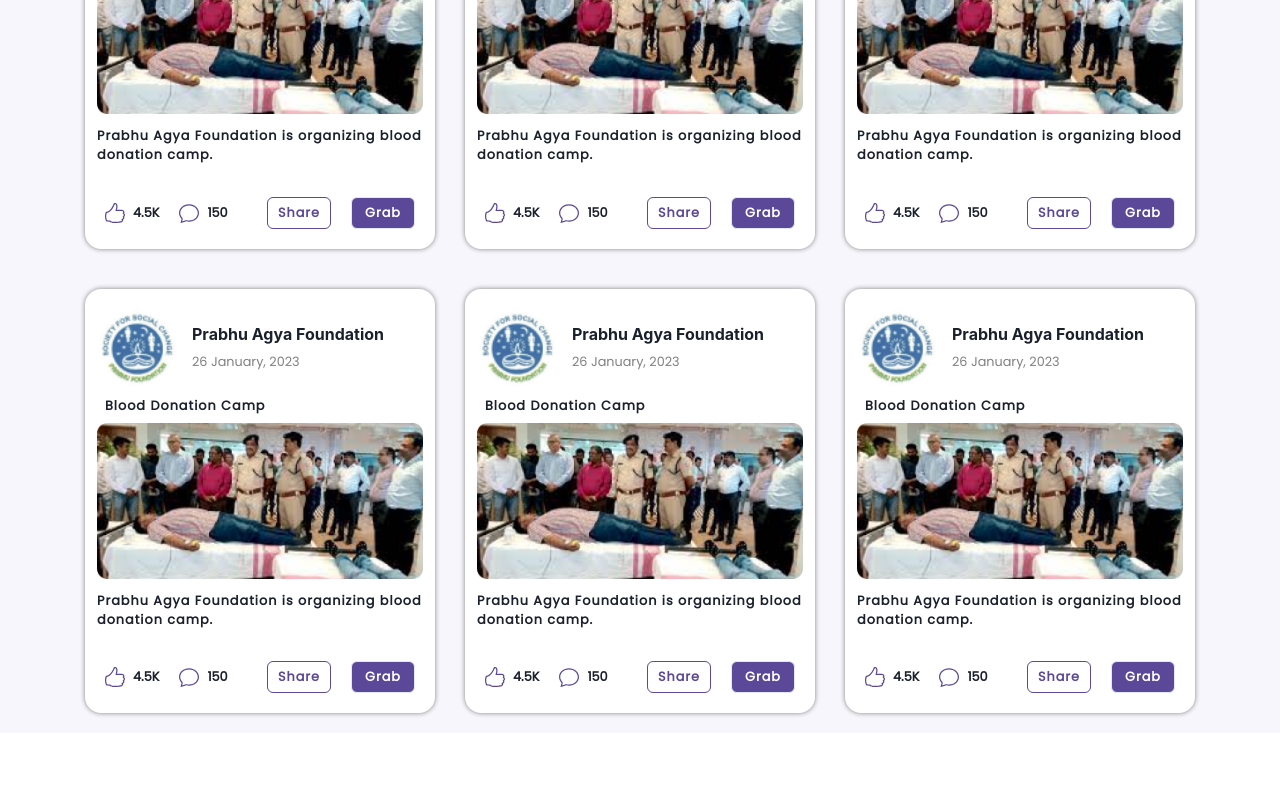
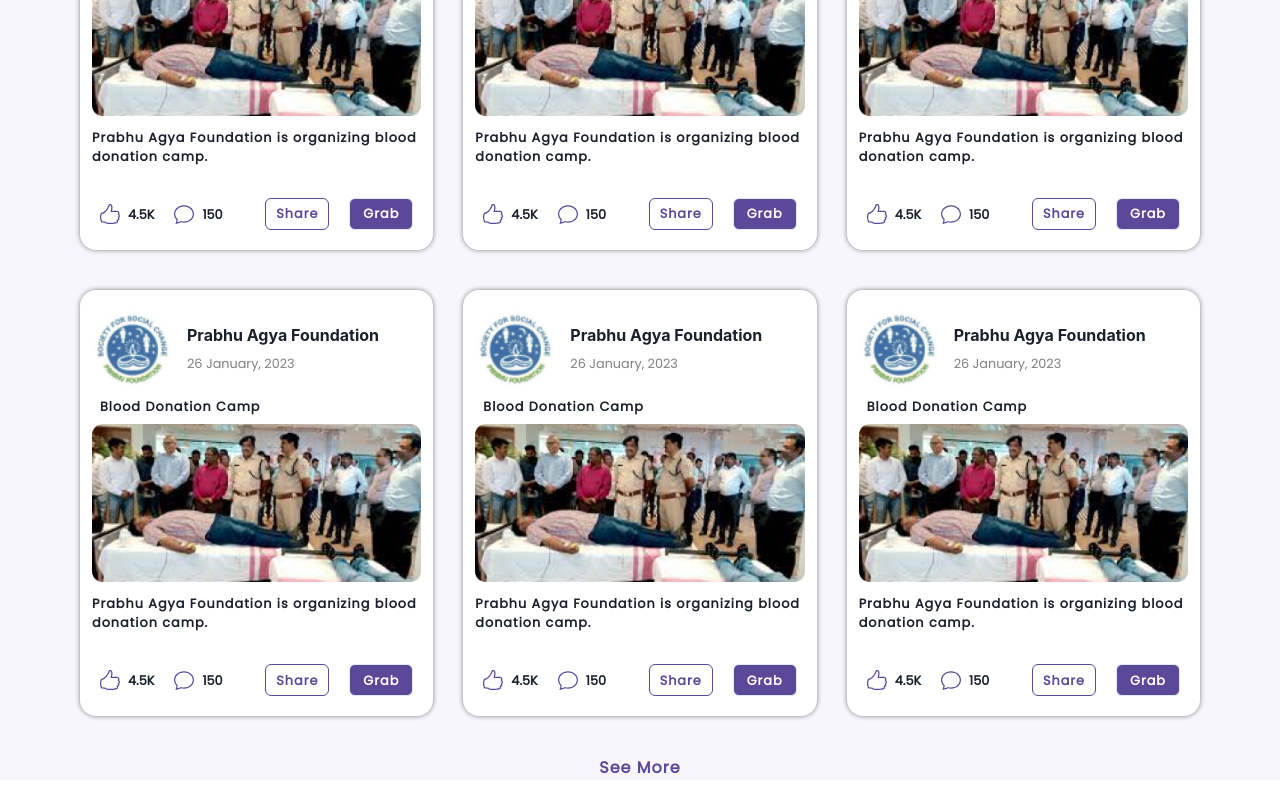
Before and after one commit to sayandeep-adhikary/GoWow, a React (Create React App) app: page /home in a window 1280 px wide. Shown: the part 1571-2371 px from the top of the page. Before the commit the page ends 2304 px from the top, so only its background shows below. Built offline with nearby package versions, Linux system fonts and the light colour scheme.

Commit message:
final changes in opportunity card

```diff
--- a/src/components/Home/Opportunities/CardView/CardView.js
+++ b/src/components/Home/Opportunities/CardView/CardView.js
@@ -5,7 +5,7 @@ import OpportunityCard from "./OpportunityCard/OpportunityCard";
 
 export default function CardView() {
   return (
-    <div className="container">
+    <div className="container-fluid" style={{padding: '0 5rem'}}>
       <div className="row">
         <div className="col-sm-12 col-lg-4 d-flex align-items-center justify-content-center">
           <OpportunityCard />
--- a/src/components/Home/Opportunities/Opportunities.js
+++ b/src/components/Home/Opportunities/Opportunities.js
@@ -126,6 +126,7 @@ export default function Opportunities() {
       </Box>
       <ToggleButton setShowView={setShowView}/>
       {showView === 'card' ? <CardView/> : <CalendarView/>}
+      <Text textAlign={"center"} color={'color.1'} my={5} fontWeight={600} letterSpacing={'1px'} cursor={'pointer'}>See More</Text>
     </Box>
   );
 }
```
